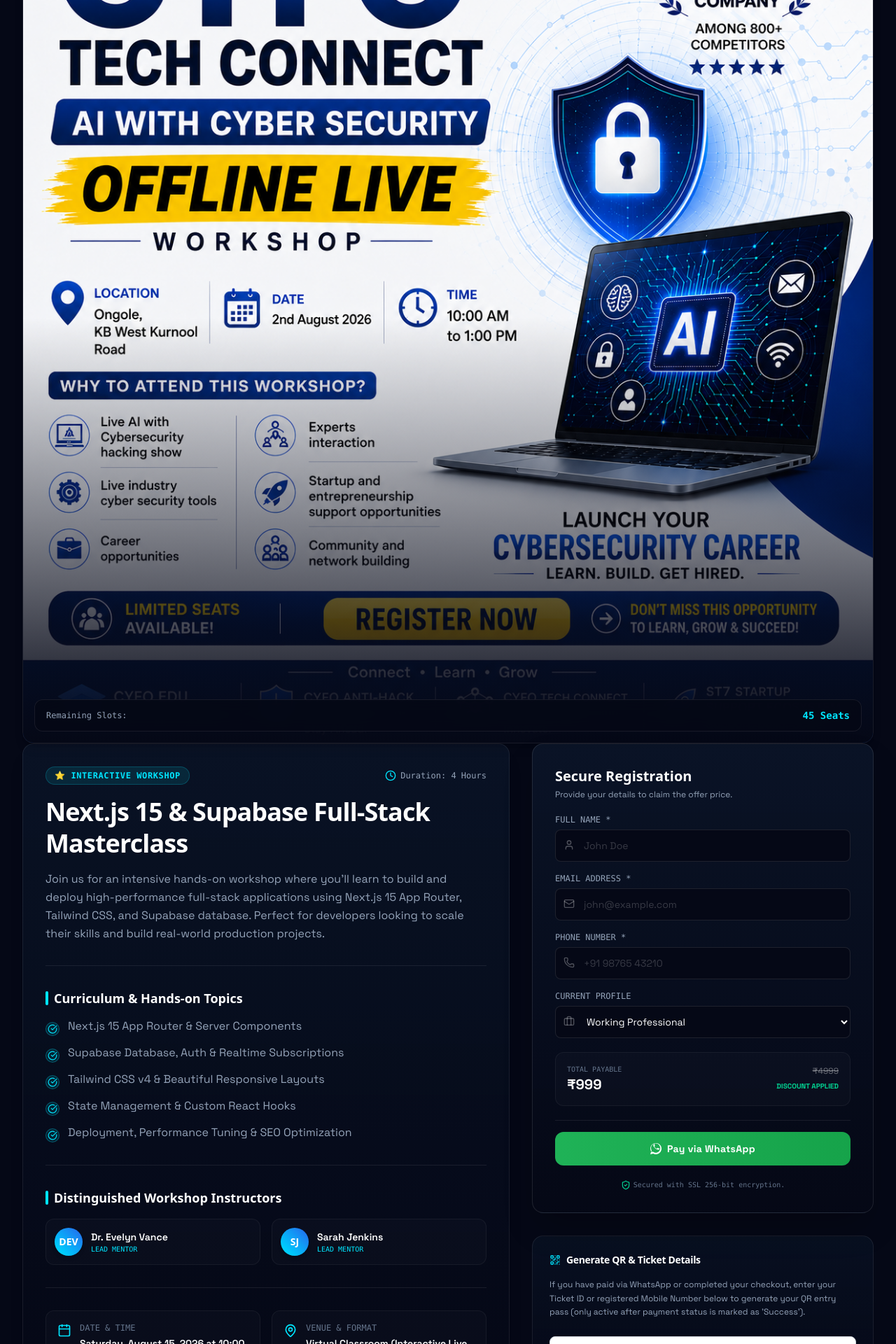
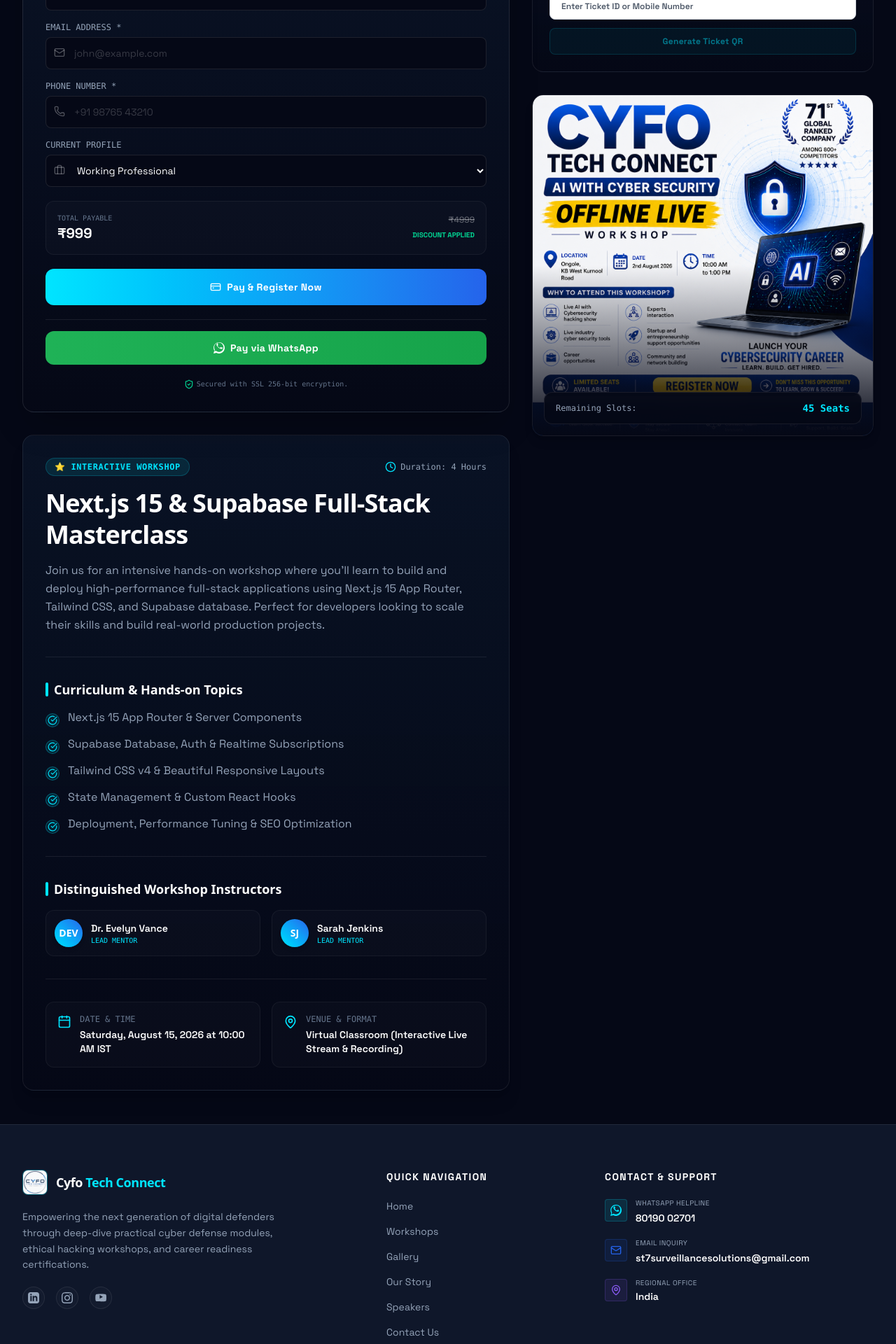
Before and after one commit to sanjeevchikkam/cyfo-tech-connect, a Next.js app: page /workshop in a window 1280 px wide. Shown: the part 340-2260 px from the top of the page at 70% size. Built offline with nearby package versions, Linux system fonts and the light colour scheme; no server answers.

Commit message:
workshop/page.tsx

```diff
--- a/app/workshop/page.tsx
+++ b/app/workshop/page.tsx
@@ -413,136 +413,13 @@
           </Link>
         </div>
 
-        <div className="relative rounded-2xl overflow-hidden border border-white/[0.08] shadow-lg aspect-square w-full">
-              <img
-                src={poster}
-                alt={title}
-                className="w-full h-full object-cover"
-                onError={(e) => {
-                  e.currentTarget.src = "/workshopmock1.png";
-                }}
-              />
-              <div className="absolute inset-0 bg-gradient-to-t from-[#050816] via-transparent to-transparent pointer-events-none" />
-              {isActive && (
-                <div className="absolute bottom-4 left-4 right-4 bg-[#050816]/90 backdrop-blur-md px-4 py-3 rounded-xl border border-white/[0.08] flex justify-between items-center z-10">
-                  <span className="text-xs font-mono text-[#94A3B8]">Remaining Slots:</span>
-                  <span className="text-sm font-bold font-mono text-[#00E5FF]">{slots} Seats</span>
-                </div>
-              )}
-            </div>
         {/* Content Panel */}
         <div className="grid grid-cols-1 lg:grid-cols-12 gap-8 items-start">
 
-          {/* LEFT SIDE: Workshop Info (7 Columns) */}
+          {/* LEFT SIDE: Registration Form & Workshop Info (7 Columns) */}
           <div className="lg:col-span-7 space-y-8">
-            <div className="bg-gradient-to-b from-[#0B1528]/80 to-[#050816]/95 border border-white/[0.08] rounded-2xl p-6 md:p-8 shadow-xl">
 
-              {/* Badge & Duration */}
-              <div className="flex flex-wrap items-center justify-between gap-4 mb-4">
-                <span className="inline-flex items-center gap-1 px-3 py-1 rounded-full text-xs font-mono font-bold tracking-wider text-[#00E5FF] bg-[#00E5FF]/10 border border-[#00E5FF]/20 uppercase">
-                  ⭐ Interactive Workshop
-                </span>
-                <div className="flex items-center gap-1.5 text-xs font-mono text-[#94A3B8]">
-                  <Clock className="w-4 h-4 text-[#00E5FF]" />
-                  <span>Duration: {duration}</span>
-                </div>
-              </div>
-
-              {/* Title */}
-              <h1 className="text-3xl md:text-4xl font-sans font-bold text-white tracking-tight leading-tight">
-                {title}
-              </h1>
-
-              {/* Description below the Title (as requested) */}
-              <p className="mt-4 text-sm md:text-base text-[#94A3B8] leading-relaxed">
-                {description}
-              </p>
-
-              {/* Topics (Put as List and tick as requested) */}
-              <div className="mt-8 pt-8 border-t border-white/[0.08]">
-                <h3 className="text-lg font-sans font-semibold text-white mb-4 flex items-center gap-2">
-                  <span className="w-1 h-5 rounded-full bg-[#00E5FF]" />
-                  Curriculum & Hands-on Topics
-                </h3>
-                <ul className="space-y-3.5">
-                  {topics.map((topic, idx) => (
-                    <li key={idx} className="flex items-start gap-3 text-sm md:text-base text-[#94A3B8]">
-                      <div className="mt-1 shrink-0 flex items-center justify-center w-5 h-5 rounded-full bg-[#00E5FF]/10 border border-[#00E5FF]/30 text-[#00E5FF]">
-                        <CheckCircle className="w-3.5 h-3.5" />
-                      </div>
-                      <span className="leading-tight">{topic}</span>
-                    </li>
-                  ))}
-                </ul>
-              </div>
-
-              {/* Speaker Profiles */}
-              {isActive && (
-                <div className="mt-8 pt-8 border-t border-white/[0.08]">
-                  <h3 className="text-lg font-sans font-semibold text-white mb-4 flex items-center gap-2">
-                    <span className="w-1 h-5 rounded-full bg-[#00E5FF]" />
-                    Distinguished Workshop Instructors
-                  </h3>
-                  <div className="grid grid-cols-1 md:grid-cols-2 gap-4">
-                    {speakers.map((speaker, idx) => (
-                      <div key={idx} className="flex items-center gap-3 p-3 rounded-xl bg-white/[0.02] border border-white/[0.05]">
-                        <div className="w-10 h-10 rounded-full bg-gradient-to-tr from-[#00E5FF] to-[#2563EB] flex items-center justify-center font-bold font-sans text-sm text-white shadow-md">
-                          {speaker.split(" ").map(n => n[0]).join("")}
-                        </div>
-                        <div>
-                          <p className="text-sm font-semibold text-white">{speaker}</p>
-                          <p className="text-[10px] font-mono text-[#00E5FF] uppercase">Lead Mentor</p>
-                        </div>
-                      </div>
-                    ))}
-                  </div>
-                </div>
-              )}
-
-              {/* Logistics Grid */}
-              <div className="mt-8 pt-8 border-t border-white/[0.08] grid grid-cols-1 md:grid-cols-2 gap-4">
-                <div className="flex items-start gap-3 p-4 rounded-xl bg-white/[0.02] border border-white/[0.05]">
-                  <Calendar className="w-5 h-5 text-[#00E5FF] shrink-0 mt-0.5" />
-                  <div>
-                    <p className="text-xs font-mono uppercase text-[#64748B]">Date & Time</p>
-                    <p className="text-sm font-semibold text-white mt-1">{dateTime}</p>
-                  </div>
-                </div>
-                <div className="flex items-start gap-3 p-4 rounded-xl bg-white/[0.02] border border-white/[0.05]">
-                  <MapPin className="w-5 h-5 text-[#00E5FF] shrink-0 mt-0.5" />
-                  <div>
-                    <p className="text-xs font-mono uppercase text-[#64748B]">Venue & Format</p>
-                    <p className="text-sm font-semibold text-white mt-1">{venue}</p>
-                  </div>
-                </div>
-              </div>
-
-            </div>
-          </div>
-
-          {/* RIGHT SIDE: Checkout & Registration Card (5 Columns) */}
-          <div className="lg:col-span-5 space-y-8">
-
-            {/* Poster display */}
-            {/* <div className="relative rounded-2xl overflow-hidden border border-white/[0.08] shadow-lg aspect-square w-full">
-              <img
-                src={poster}
-                alt={title}
-                className="w-full h-full object-cover"
-                onError={(e) => {
-                  e.currentTarget.src = "/workshopmock1.png";
-                }}
-              />
-              <div className="absolute inset-0 bg-gradient-to-t from-[#050816] via-transparent to-transparent pointer-events-none" />
-              {isActive && (
-                <div className="absolute bottom-4 left-4 right-4 bg-[#050816]/90 backdrop-blur-md px-4 py-3 rounded-xl border border-white/[0.08] flex justify-between items-center z-10">
-                  <span className="text-xs font-mono text-[#94A3B8]">Remaining Slots:</span>
-                  <span className="text-sm font-bold font-mono text-[#00E5FF]">{slots} Seats</span>
-                </div>
-              )}
-            </div> */}
-
-            {/* Registration Form / Status Card */}
+            {/* Registration Form / Status Card (Top Left) */}
             {isActive ? (
               <div className="bg-gradient-to-b from-[#0B1528]/90 to-[#050816]/98 border border-white/[0.1] rounded-2xl p-6 md:p-8 shadow-2xl relative">
 
@@ -586,26 +463,6 @@
                         </div>
                       </div>
                     </div>
-
-                    {/* Actions */}
-                    {/* <div className="mt-6 flex gap-3">
-                      <button
-                        type="button"
-                        onClick={() => alert("Ticket receipt downloaded successfully.")}
-                        className="flex-1 inline-flex items-center justify-center gap-1.5 py-3 rounded-lg bg-white/[0.04] hover:bg-white/[0.08] border border-white/10 text-xs font-bold transition-all"
-                      >
-                        <Download className="w-4 h-4 text-[#00E5FF]" />
-                        <span>Download Ticket</span>
-                      </button>
-                      <button
-                        type="button"
-                        onClick={() => alert("Shareable workshop registration link copied to clipboard.")}
-                        className="p-3 rounded-lg bg-white/[0.04] hover:bg-white/[0.08] border border-white/10 text-xs font-bold transition-all"
-                        title="Share Registration"
-                      >
-                        <Share2 className="w-4 h-4" />
-                      </button>
-                    </div> */}
 
                     <button
                       type="button"
@@ -707,9 +564,8 @@
                         <span className="text-[10px] text-emerald-400 font-bold uppercase">Discount Applied</span>
                       </div>
                     </div>
-
                     {/* Submit Button */}
-                    {/*<button
+                    <button
                       type="submit"
                       disabled={isSubmitting}
                       className="w-full py-4 rounded-xl bg-gradient-to-r from-[#00E5FF] to-[#2563EB] hover:shadow-[0_0_20px_rgba(0,229,255,0.3)] text-white text-sm font-bold tracking-wide transition-all duration-200 disabled:opacity-50 flex items-center justify-center gap-2"
@@ -725,13 +581,10 @@
                           <span>Pay & Register Now</span>
                         </>
                       )}
-                    </button>*/}
+                    </button>
 
                     {/* WhatsApp Pay Option */}
                     <div className="mt-4 pt-4 border-t border-white/[0.08] text-center space-y-2">
-                      {/* <p className="text-[11px] font-mono text-[#94A3B8] uppercase tracking-wider">
-                        Cashfree Not Working??
-                      </p> */}
                       <button
                         type="button"
                         onClick={handlePayViaWhatsapp}
@@ -808,29 +661,97 @@
               </div>
             )}
 
-            {/* Trust and FAQs Panel */}
-            {/* <div className="p-5 rounded-2xl border border-white/[0.05] bg-white/[0.01] space-y-4">
-              <h4 className="text-xs font-mono uppercase tracking-wider text-[#00E5FF] flex items-center gap-1.5">
-                <Sparkles className="w-3.5 h-3.5" />
-                <span>Why train with Cyfo?</span>
-              </h4>
-              <ul className="space-y-2 text-xs text-[#94A3B8]">
-                <li className="flex items-start gap-2">
-                  <span className="text-[#00E5FF] mt-0.5">•</span>
-                  <span><strong>100% Practical Layout:</strong> Step-by-step code exercises with zero theoretical filler.</span>
-                </li>
-                <li className="flex items-start gap-2">
-                  <span className="text-[#00E5FF] mt-0.5">•</span>
-                  <span><strong>Authorized Credentials:</strong> Recieve verifiable digital badges upon completion.</span>
-                </li>
-                <li className="flex items-start gap-2">
-                  <span className="text-[#00E5FF] mt-0.5">•</span>
-                  <span><strong>Lifetime Access:</strong> Downloadable project repositories & full recording files.</span>
-                </li>
-              </ul>
-            </div> */}
+            {/* Workshop Info Section (leave as it is) */}
+            <div className="bg-gradient-to-b from-[#0B1528]/80 to-[#050816]/95 border border-white/[0.08] rounded-2xl p-6 md:p-8 shadow-xl">
 
-            {/* Generate Ticket QR & Details Option */}
+              {/* Badge & Duration */}
+              <div className="flex flex-wrap items-center justify-between gap-4 mb-4">
+                <span className="inline-flex items-center gap-1 px-3 py-1 rounded-full text-xs font-mono font-bold tracking-wider text-[#00E5FF] bg-[#00E5FF]/10 border border-[#00E5FF]/20 uppercase">
+                  ⭐ Interactive Workshop
+                </span>
+                <div className="flex items-center gap-1.5 text-xs font-mono text-[#94A3B8]">
+                  <Clock className="w-4 h-4 text-[#00E5FF]" />
+                  <span>Duration: {duration}</span>
+                </div>
+              </div>
+
+              {/* Title */}
+              <h1 className="text-3xl md:text-4xl font-sans font-bold text-white tracking-tight leading-tight">
+                {title}
+              </h1>
+
+              {/* Description below the Title (as requested) */}
+              <p className="mt-4 text-sm md:text-base text-[#94A3B8] leading-relaxed">
+                {description}
+              </p>
+
+              {/* Topics (Put as List and tick as requested) */}
+              <div className="mt-8 pt-8 border-t border-white/[0.08]">
+                <h3 className="text-lg font-sans font-semibold text-white mb-4 flex items-center gap-2">
+                  <span className="w-1 h-5 rounded-full bg-[#00E5FF]" />
+                  Curriculum & Hands-on Topics
+                </h3>
+                <ul className="space-y-3.5">
+                  {topics.map((topic, idx) => (
+                    <li key={idx} className="flex items-start gap-3 text-sm md:text-base text-[#94A3B8]">
+                      <div className="mt-1 shrink-0 flex items-center justify-center w-5 h-5 rounded-full bg-[#00E5FF]/10 border border-[#00E5FF]/30 text-[#00E5FF]">
+                        <CheckCircle className="w-3.5 h-3.5" />
+                      </div>
+                      <span className="leading-tight">{topic}</span>
+                    </li>
+                  ))}
+                </ul>
+              </div>
+
+              {/* Speaker Profiles */}
+              {isActive && (
+                <div className="mt-8 pt-8 border-t border-white/[0.08]">
+                  <h3 className="text-lg font-sans font-semibold text-white mb-4 flex items-center gap-2">
+                    <span className="w-1 h-5 rounded-full bg-[#00E5FF]" />
+                    Distinguished Workshop Instructors
+                  </h3>
+                  <div className="grid grid-cols-1 md:grid-cols-2 gap-4">
+                    {speakers.map((speaker, idx) => (
+                      <div key={idx} className="flex items-center gap-3 p-3 rounded-xl bg-white/[0.02] border border-white/[0.05]">
+                        <div className="w-10 h-10 rounded-full bg-gradient-to-tr from-[#00E5FF] to-[#2563EB] flex items-center justify-center font-bold font-sans text-sm text-white shadow-md">
+                          {speaker.split(" ").map(n => n[0]).join("")}
+                        </div>
+                        <div>
+                          <p className="text-sm font-semibold text-white">{speaker}</p>
+                          <p className="text-[10px] font-mono text-[#00E5FF] uppercase">Lead Mentor</p>
+                        </div>
+                      </div>
+                    ))}
+                  </div>
+                </div>
+              )}
+
+              {/* Logistics Grid */}
+              <div className="mt-8 pt-8 border-t border-white/[0.08] grid grid-cols-1 md:grid-cols-2 gap-4">
+                <div className="flex items-start gap-3 p-4 rounded-xl bg-white/[0.02] border border-white/[0.05]">
+                  <Calendar className="w-5 h-5 text-[#00E5FF] shrink-0 mt-0.5" />
+                  <div>
+                    <p className="text-xs font-mono uppercase text-[#64748B]">Date & Time</p>
+                    <p className="text-sm font-semibold text-white mt-1">{dateTime}</p>
+                  </div>
+                </div>
+                <div className="flex items-start gap-3 p-4 rounded-xl bg-white/[0.02] border border-white/[0.05]">
+                  <MapPin className="w-5 h-5 text-[#00E5FF] shrink-0 mt-0.5" />
+                  <div>
+                    <p className="text-xs font-mono uppercase text-[#64748B]">Venue & Format</p>
+                    <p className="text-sm font-semibold text-white mt-1">{venue}</p>
+                  </div>
+                </div>
+              </div>
+
+            </div>
+
+          </div>
+
+          {/* RIGHT SIDE: Generate QR Card & Poster (5 Columns) */}
+          <div className="lg:col-span-5 space-y-8">
+
+            {/* Generate Ticket QR & Details Option (Top Right) */}
             <div className="p-6 rounded-2xl border border-white/[0.08] bg-gradient-to-b from-[#0B1528]/60 to-[#050816]/90 space-y-4">
               <h4 className="text-sm font-sans font-bold tracking-tight text-white flex items-center gap-2">
                 <QrCode className="w-4 h-4 text-[#00E5FF]" />
@@ -841,15 +762,6 @@
               </p>
 
               <div className="space-y-3 pt-2">
-                {/* <div className="relative">
-                  <input
-                    type="text"
-                    placeholder="Enter Ticket ID or Mobile Number"
-                    value={ticketSearchQuery}
-                    onChange={(e) => setTicketSearchQuery(e.target.value)}
-                    className="w-full px-4 py-2.5 rounded-lg bg-[#050816] border border-white/10 focus:border-[#00E5FF] focus:outline-none text-xs transition-all placeholder:text-white/20"
-                  />
-                </div> */}
                 <div className="relative">
                   <input
                     type="text"
@@ -948,6 +860,25 @@
               )}
             </div>
 
+            {/* Poster display (Bottom Right, 1:1 format) */}
+            <div className="relative rounded-2xl overflow-hidden border border-white/[0.08] shadow-lg aspect-square w-full">
+              <img
+                src={poster}
+                alt={title}
+                className="w-full h-full object-cover"
+                onError={(e) => {
+                  e.currentTarget.src = "/workshopmock1.png";
+                }}
+              />
+              <div className="absolute inset-0 bg-gradient-to-t from-[#050816] via-transparent to-transparent pointer-events-none" />
+              {isActive && (
+                <div className="absolute bottom-4 left-4 right-4 bg-[#050816]/90 backdrop-blur-md px-4 py-3 rounded-xl border border-white/[0.08] flex justify-between items-center z-10">
+                  <span className="text-xs font-mono text-[#94A3B8]">Remaining Slots:</span>
+                  <span className="text-sm font-bold font-mono text-[#00E5FF]">{slots} Seats</span>
+                </div>
+              )}
+            </div>
+
           </div>
 
         </div>
```
